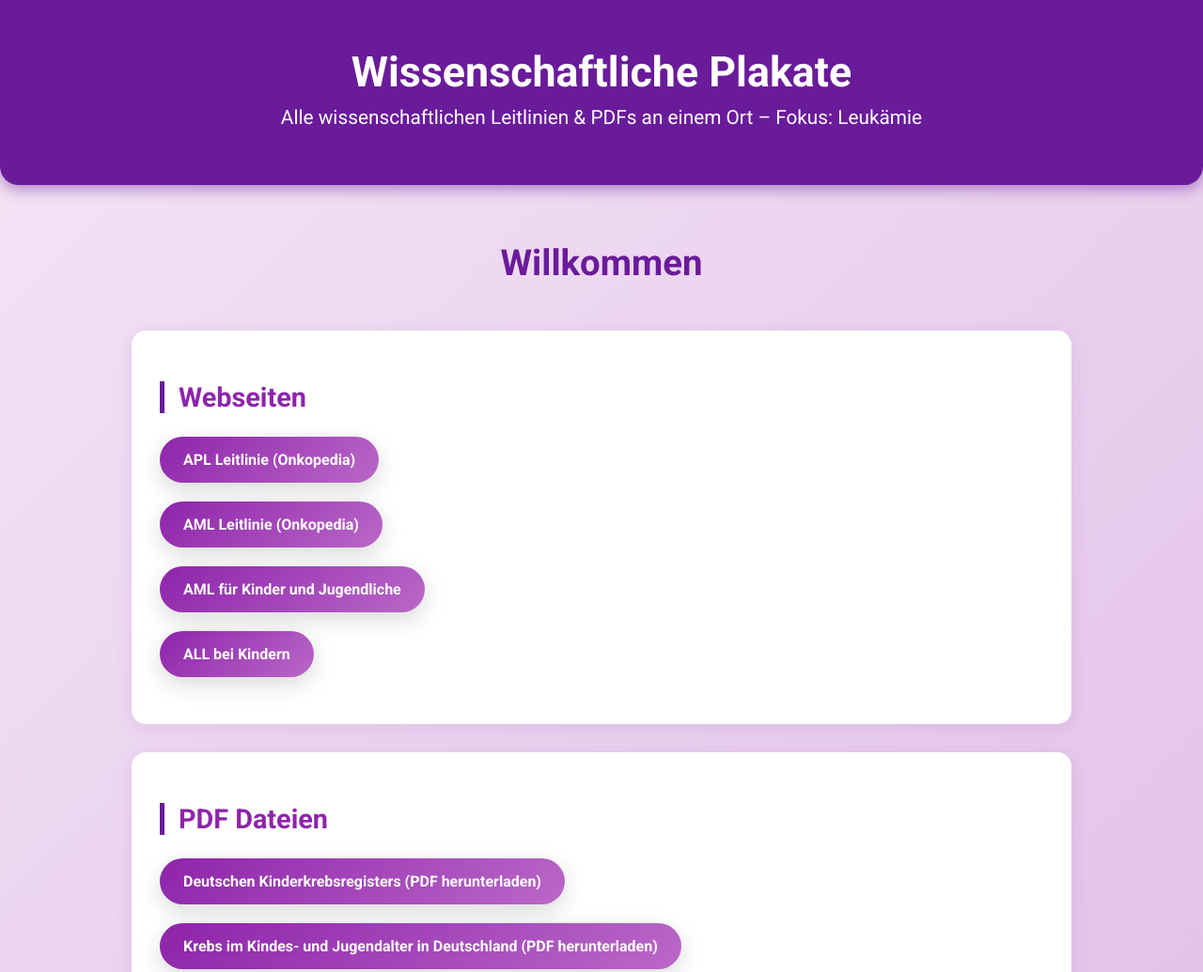
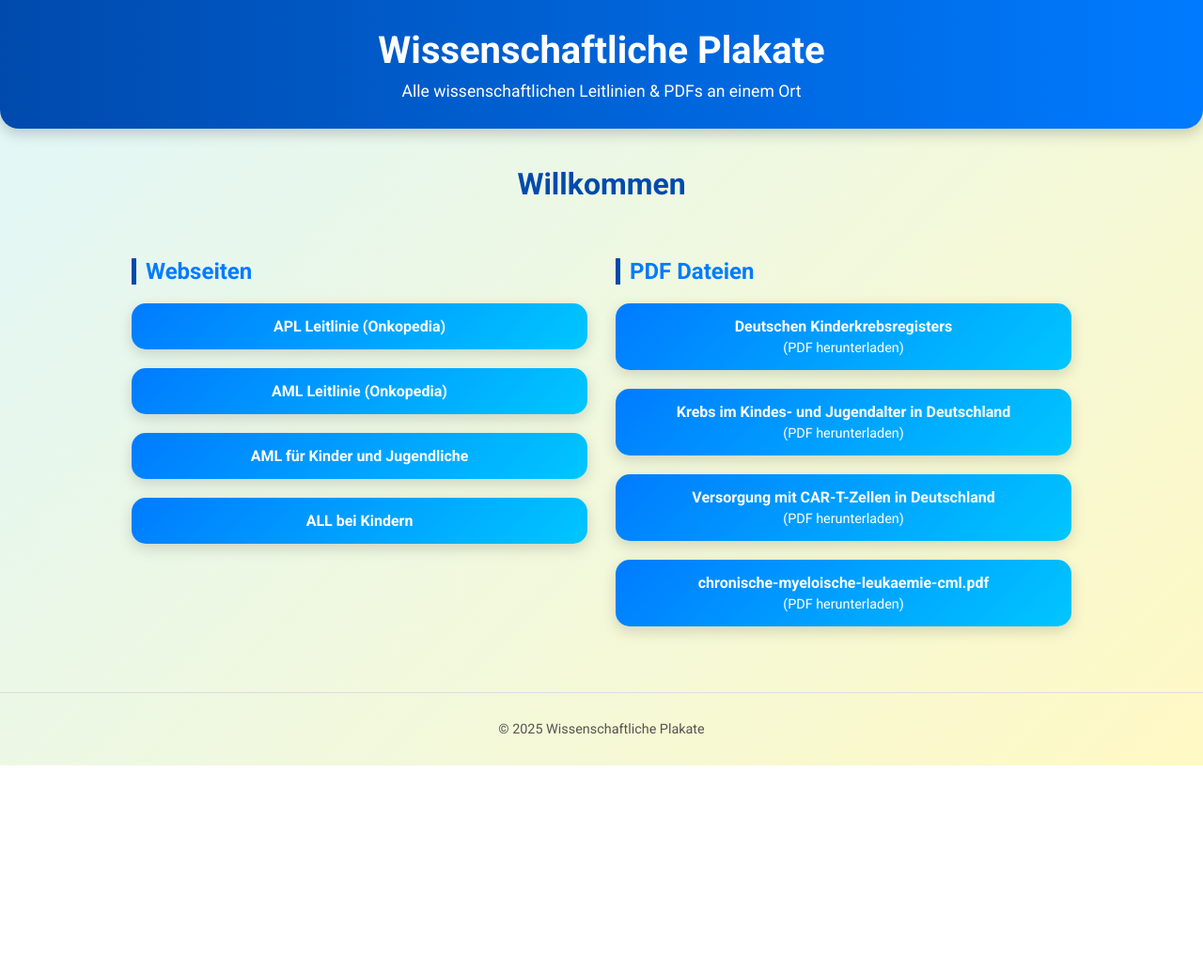
Before and after one commit to taskesen22/Wissenschaftliche-Plakate, a plain HTML site: page index.html in a window 1280 px wide. Shown: the top 1035 px of the page at 94% size. After the commit the page ends 815 px from the top, so only its background shows below. Drawn offline with Linux system fonts and the light colour scheme.

Commit message:
Add files via upload

```diff
--- a/index.html
+++ b/index.html
@@ -1,52 +1,51 @@
 <!DOCTYPE html>
 <html lang="de">
 <head>
-<meta charset="UTF-8" />
-<meta name="viewport" content="width=device-width, initial-scale=1" />
+<meta charset="UTF-8">
+<meta name="viewport" content="width=device-width, initial-scale=1.0">
 <title>Wissenschaftliche Plakate — Quellen</title>
 <style>
-  @import url('https://fonts.googleapis.com/css2?family=Roboto:wght@300;400;700&display=swap');
+  @import url('https://fonts.googleapis.com/css2?family=Roboto:wght@400;700&display=swap');
 
   body {
     font-family: 'Roboto', sans-serif;
     margin: 0;
     padding: 0;
-    background: linear-gradient(135deg, #f3e5f5, #e1bee7);
+    background: linear-gradient(135deg, #e0f7fa, #fff9c4);
     color: #333;
   }
 
   header {
-    background-color: #6a1b9a;
+    background: linear-gradient(90deg, #004aad, #007bff);
     color: white;
-    padding: 50px 20px 60px;
+    padding: 30px 20px;
     text-align: center;
+    box-shadow: 0 5px 15px rgba(0,0,0,0.2);
     border-bottom-left-radius: 20px;
     border-bottom-right-radius: 20px;
-    box-shadow: 0 4px 15px rgba(106,27,154,0.5);
   }
 
   header h1 {
-    font-size: 2.8rem;
+    font-size: 2.5rem;
     margin: 0 0 10px;
   }
 
   header p {
-    font-size: 1.3rem;
+    font-size: 1.1rem;
     margin: 0;
-    font-weight: 400;
   }
 
   main {
     max-width: 1000px;
-    margin: 60px auto;
+    margin: 40px auto;
     padding: 0 20px;
   }
 
   h2.center {
     text-align: center;
-    font-size: 2.4rem;
-    margin-bottom: 50px;
-    color: #6a1b9a;
+    font-size: 2rem;
+    margin-bottom: 40px;
+    color: #004aad;
   }
 
   .columns {
@@ -58,14 +57,10 @@
 
   .column {
     flex: 1 1 45%;
-    background: white;
-    border-radius: 15px;
-    box-shadow: 0 4px 20px rgba(106,27,154,0.1);
-    padding: 30px;
   }
 
   ul {
-    list-style: none;
+    list-style-type: none;
     padding: 0;
     margin: 0;
   }
@@ -74,58 +69,54 @@
     margin: 20px 0;
   }
 
-  a.button {
-    display: inline-block;
+  a {
+    display: block;
     text-decoration: none;
     color: white;
-    background: linear-gradient(135deg, #8e24aa, #ba68c8);
-    padding: 15px 25px;
-    border-radius: 50px;
+    background: linear-gradient(135deg, #007bff, #00c6ff);
+    padding: 15px 20px;
+    border-radius: 15px;
     font-weight: 700;
     text-align: center;
-    box-shadow: 0 8px 25px rgba(0,0,0,0.15);
-    transition: transform 0.3s ease, box-shadow 0.3s ease;
+    box-shadow: 0 5px 15px rgba(0,0,0,0.15);
+    transition: all 0.4s ease;
   }
 
-  a.button:hover {
-    transform: translateY(-3px);
-    box-shadow: 0 12px 30px rgba(0,0,0,0.2);
+  a:hover {
+    transform: translateY(-5px) scale(1.03);
+    box-shadow: 0 10px 20px rgba(0,0,0,0.25);
+  }
+
+  a span {
+    font-weight: 400;
+    font-size: 0.9rem;
+    display: block;
+    margin-top: 5px;
   }
 
   h2.column-title {
-    color: #8e24aa;
-    margin-bottom: 25px;
-    border-left: 5px solid #6a1b9a;
-    padding-left: 15px;
-    font-size: 1.8rem;
+    color: #007bff;
+    margin-bottom: 20px;
+    border-left: 5px solid #004aad;
+    padding-left: 10px;
+    font-size: 1.5rem;
   }
 
   footer {
     text-align: center;
-    padding: 40px 20px;
+    padding: 30px;
     color: #555;
     font-size: 0.9em;
     border-top: 1px solid #ddd;
-    margin-top: 80px;
-    background: #fff;
+    margin-top: 50px;
   }
 
-  /* Mobil uyumluluk */
   @media (max-width: 900px) {
     .columns {
       flex-direction: column;
-      gap: 40px;
     }
     .column {
       flex: 1 1 100%;
-    }
-
-    header h1 {
-      font-size: 2.2rem;
-    }
-
-    header p {
-      font-size: 1.1rem;
     }
   }
 </style>
@@ -134,32 +125,48 @@
 
 <header>
   <h1>Wissenschaftliche Plakate</h1>
-  <p>Alle wissenschaftlichen Leitlinien & PDFs an einem Ort – Fokus: Leukämie</p>
+  <p>Alle wissenschaftlichen Leitlinien & PDFs an einem Ort</p>
 </header>
 
 <main>
   <h2 class="center">Willkommen</h2>
 
   <div class="columns">
-    <!-- Sol sütun: Webseiten -->
+    <!-- Sol sütun: site linkleri -->
     <div class="column">
       <h2 class="column-title">Webseiten</h2>
       <ul>
-        <li><a class="button" href="https://www.onkopedia.com/de/onkopedia/guidelines/akute-promyelozyten-leukaemie-apl/@@guideline/html/index.html" target="_blank">APL Leitlinie (Onkopedia)</a></li>
-        <li><a class="button" href="https://www.onkopedia.com/de/onkopedia/guidelines/akute-myeloische-leukaemie-aml/@@guideline/html/index.html" target="_blank">AML Leitlinie (Onkopedia)</a></li>
-        <li><a class="button" href="https://register.awmf.org/assets/guidelines/025-031l_S1_Akute-myeloische-Leukaemie%E2%80%93AML%E2%80%93Kinder-Jugendliche_2019-09-abgelaufen.pdf" target="_blank">AML für Kinder und Jugendliche</a></li>
-        <li><a class="button" href="https://register.awmf.org/assets/guidelines/025-014l_S1_Akute-lymphoblastische-Leukaemie-ALL-im-Kindesalter_2021-07.pdf" target="_blank">ALL bei Kindern</a></li>
+        <li><a href="https://www.onkopedia.com/de/onkopedia/guidelines/akute-promyelozyten-leukaemie-apl/@@guideline/html/index.html" target="_blank">APL Leitlinie (Onkopedia)</a></li>
+        <li><a href="https://www.onkopedia.com/de/onkopedia/guidelines/akute-myeloische-leukaemie-aml/@@guideline/html/index.html" target="_blank">AML Leitlinie (Onkopedia)</a></li>
+        <li><a href="https://register.awmf.org/assets/guidelines/025-031l_S1_Akute-myeloische-Leukaemie%E2%80%93AML%E2%80%93Kinder-Jugendliche_2019-09-abgelaufen.pdf" target="_blank">AML für Kinder und Jugendliche</a></li>
+        <li><a href="https://register.awmf.org/assets/guidelines/025-014l_S1_Akute-lymphoblastische-Leukaemie-ALL-im-Kindesalter_2021-07.pdf" target="_blank">ALL bei Kindern</a></li>
       </ul>
     </div>
 
-    <!-- Sağ sütun: PDF Dateien -->
+    <!-- Sağ sütun: PDF linkleri -->
     <div class="column">
       <h2 class="column-title">PDF Dateien</h2>
       <ul>
-        <li><a class="button" href="https://github.com/taskesen22/Wissenschaftliche-Plakate/blob/main/Deutschen%20Kinderkrebsregisters.pdf" target="_blank">Deutschen Kinderkrebsregisters <span>(PDF herunterladen)</span></a></li>
-        <li><a class="button" href="https://github.com/taskesen22/Wissenschaftliche-Plakate/blob/main/Krebs%20im%20Kindes-%20und%20Jugendalter%20in%20Deutschland.pdf" target="_blank">Krebs im Kindes- und Jugendalter in Deutschland <span>(PDF herunterladen)</span></a></li>
-        <li><a class="button" href="https://github.com/taskesen22/Wissenschaftliche-Plakate/blob/main/Versorgung%20mit%20CAR-T-Zellen%20in%20Deutschland.pdf" target="_blank">Versorgung mit CAR-T-Zellen in Deutschland <span>(PDF herunterladen)</span></a></li>
-        <li><a class="button" href="https://github.com/taskesen22/Wissenschaftliche-Plakate/blob/main/chronische-myeloische-leukaemie-cml.pdf" target="_blank">Chronische myeloische Leukämie (CML) <span>(PDF herunterladen)</span></a></li>
+        <li>
+          <a href="https://github.com/taskesen22/Wissenschaftliche-Plakate/blob/main/Deutschen%20Kinderkrebsregisters.pdf" target="_blank">
+            Deutschen Kinderkrebsregisters <span>(PDF herunterladen)</span>
+          </a>
+        </li>
+        <li>
+          <a href="https://raw.githubusercontent.com/taskesen22/Wissenschaftliche-Plakate/main/Krebs%20im%20Kindes-%20und%20Jugendalter%20in%20Deutschland.pdf" target="_blank">
+            Krebs im Kindes- und Jugendalter in Deutschland <span>(PDF herunterladen)</span>
+          </a>
+        </li>
+        <li>
+          <a href="https://raw.githubusercontent.com/taskesen22/Wissenschaftliche-Plakate/main/Versorgung%20mit%20CAR-T-Zellen%20in%20Deutschland.pdf" target="_blank">
+            Versorgung mit CAR-T-Zellen in Deutschland <span>(PDF herunterladen)</span>
+          </a>
+        </li>
+        <li>
+          <a href="https://raw.githubusercontent.com/taskesen22/Wissenschaftliche-Plakate/main/chronische-myeloische-leukaemie-cml.pdf" target="_blank">
+            chronische-myeloische-leukaemie-cml.pdf <span>(PDF herunterladen)</span>
+          </a>
+        </li>
       </ul>
     </div>
   </div>
```
